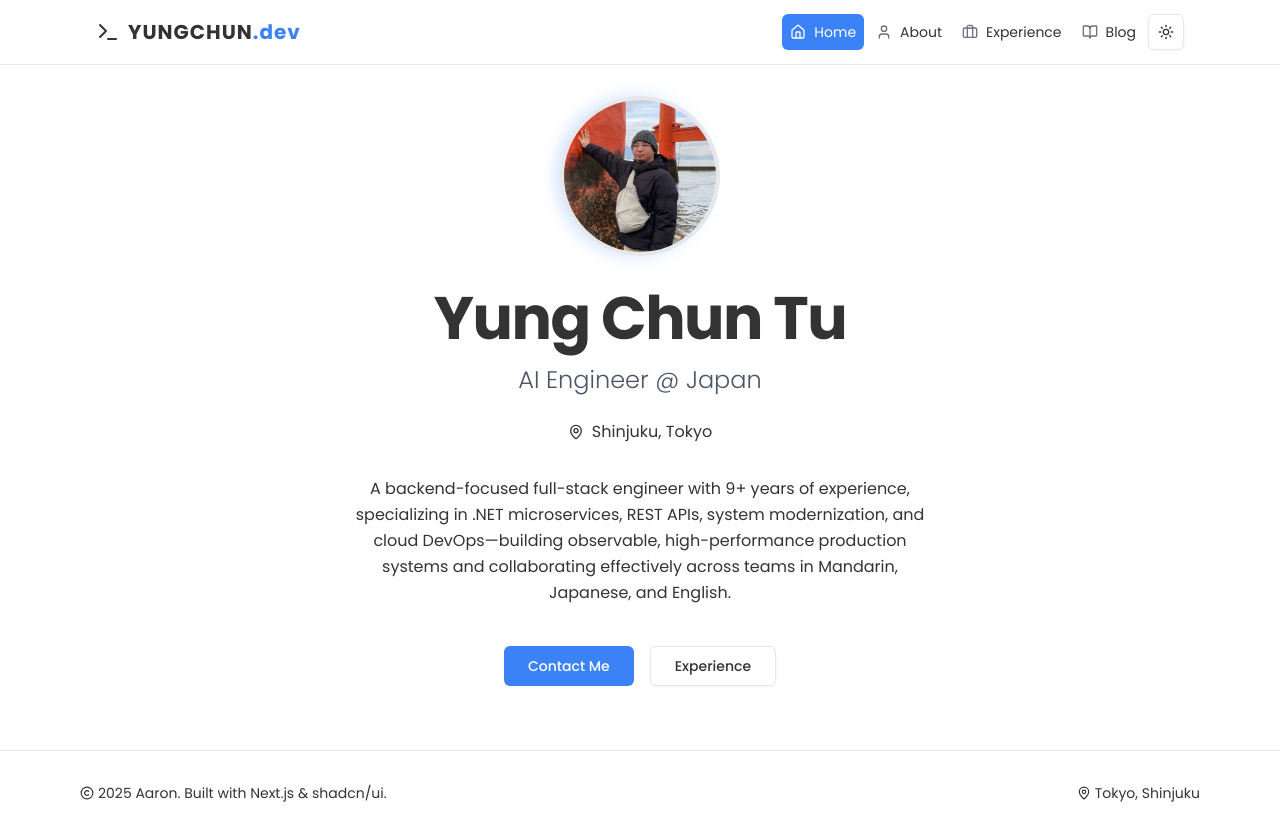
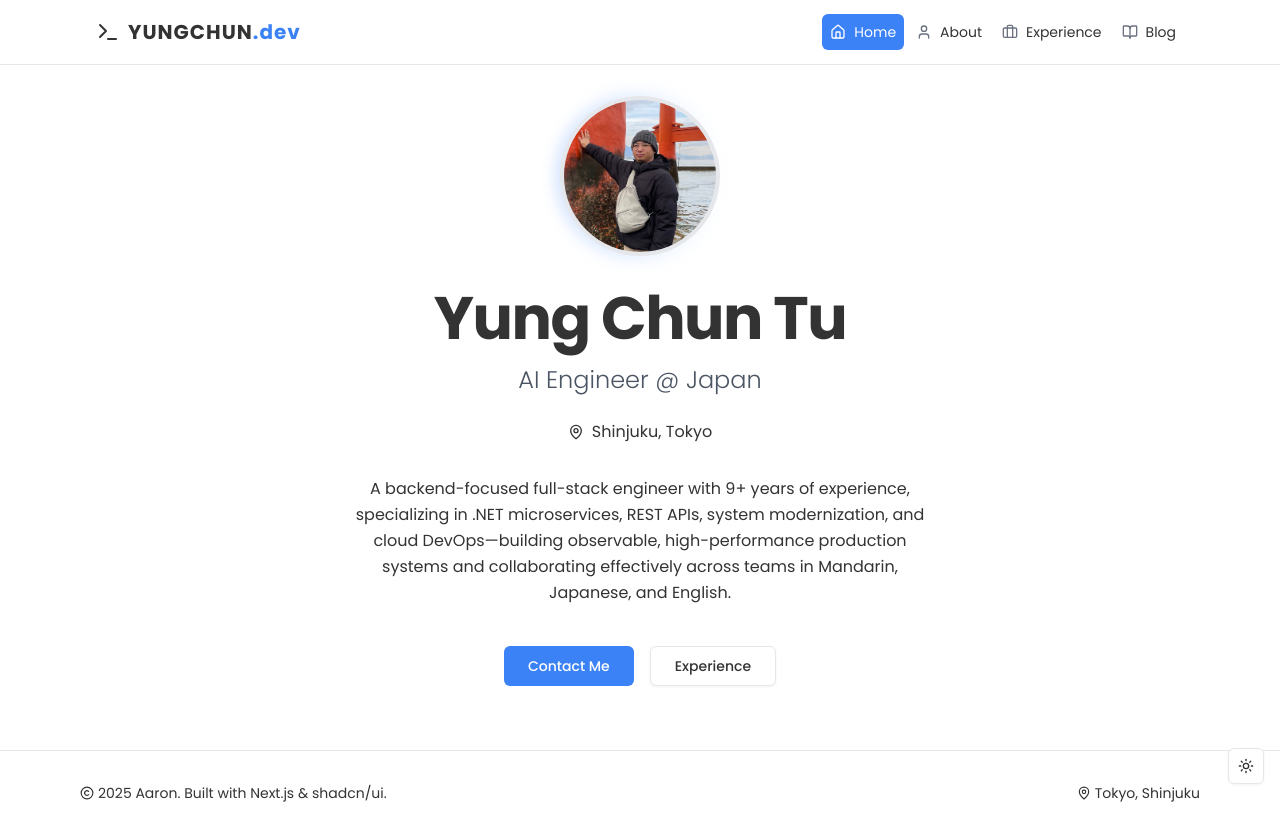
Before and after one commit to ken888686/ken888686.github.io, a Next.js app: page / in a window 1280 px wide. Built offline with nearby package versions, Linux system fonts and the light colour scheme.

Commit message:
move theme button to main page

```diff
--- a/app/layout.tsx
+++ b/app/layout.tsx
@@ -4,6 +4,7 @@ import type { Metadata } from "next";
 import { Poppins } from "next/font/google";
 import "./globals.css";
 import Navbar from "./navbar";
+import ThemeButton from "./theme-button";
 
 const poppings = Poppins({
   weight: ["100", "200", "300", "400", "500", "600", "700", "800", "900"],
@@ -37,6 +38,9 @@ export default function RootLayout({
             {children}
           </main>
           <Footer />
+          <div className="fixed right-4 bottom-4">
+            <ThemeButton />
+          </div>
         </ThemeProvider>
       </body>
     </html>
--- a/app/navbar.tsx
+++ b/app/navbar.tsx
@@ -1,12 +1,6 @@
 "use client";
 
 import { Button } from "@/components/ui/button";
-import {
-  DropdownMenu,
-  DropdownMenuContent,
-  DropdownMenuItem,
-  DropdownMenuTrigger,
-} from "@/components/ui/dropdown-menu";
 import {
   NavigationMenu,
   NavigationMenuItem,
@@ -16,7 +10,6 @@ import {
 import {
   Sheet,
   SheetContent,
-  SheetFooter,
   SheetHeader,
   SheetTitle,
   SheetTrigger,
@@ -27,12 +20,9 @@ import {
   House,
   LucideProps,
   Menu,
-  Moon,
-  Sun,
   Terminal,
   User,
 } from "lucide-react";
-import { useTheme } from "next-themes";
 import Link from "next/link";
 import { usePathname } from "next/navigation";
 import {
@@ -75,7 +65,6 @@ const navItems: {
 export default function Navbar() {
   const pathname = usePathname();
   const [mobileMenuOpen, setMobileMenuOpen] = useState(false);
-  const { setTheme } = useTheme();
 
   const handleCLick = useCallback((e: MouseEvent<HTMLAnchorElement>) => {
     setMobileMenuOpen(false);
@@ -93,29 +82,6 @@ export default function Navbar() {
         YungChun<span className="text-primary lowercase">.dev</span>
       </span>
     </Link>
-  );
-
-  const themeButton = (
-    <DropdownMenu>
-      <DropdownMenuTrigger asChild>
-        <Button variant="outline" size="icon">
-          <Sun className="h-[1.2rem] w-[1.2rem] scale-100 rotate-0 transition-all dark:scale-0 dark:-rotate-90" />
-          <Moon className="absolute h-[1.2rem] w-[1.2rem] scale-0 rotate-90 transition-all dark:scale-100 dark:rotate-0" />
-          <span className="sr-only">Toggle theme</span>
-        </Button>
-      </DropdownMenuTrigger>
-      <DropdownMenuContent align="end">
-        <DropdownMenuItem onClick={() => setTheme("light")}>
-          Light
-        </DropdownMenuItem>
-        <DropdownMenuItem onClick={() => setTheme("dark")}>
-          Dark
-        </DropdownMenuItem>
-        <DropdownMenuItem onClick={() => setTheme("system")}>
-          System
-        </DropdownMenuItem>
-      </DropdownMenuContent>
-    </DropdownMenu>
   );
 
   return (
@@ -155,9 +121,6 @@ export default function Navbar() {
                     </NavigationMenuLink>
                   </NavigationMenuItem>
                 ))}
-
-                {/* Theme button */}
-                <NavigationMenuItem>{themeButton}</NavigationMenuItem>
               </NavigationMenuList>
             </NavigationMenu>
           </div>
@@ -194,10 +157,6 @@ export default function Navbar() {
                     </Button>
                   ))}
                 </div>
-                <SheetFooter>
-                  {/* Theme button */}
-                  {themeButton}
-                </SheetFooter>
               </SheetContent>
             </Sheet>
           </div>
--- /dev/null
+++ b/app/theme-button.tsx
@@ -0,0 +1,38 @@
+"use client";
+
+import { Button } from "@/components/ui/button";
+import {
+  DropdownMenu,
+  DropdownMenuContent,
+  DropdownMenuItem,
+  DropdownMenuTrigger,
+} from "@/components/ui/dropdown-menu";
+import { Moon, Sun } from "lucide-react";
+import { useTheme } from "next-themes";
+
+export default function ThemeButton() {
+  const { setTheme } = useTheme();
+
+  return (
+    <DropdownMenu>
+      <DropdownMenuTrigger asChild>
+        <Button variant="outline" size="icon">
+          <Sun className="h-[1.2rem] w-[1.2rem] scale-100 rotate-0 transition-all dark:scale-0 dark:-rotate-90" />
+          <Moon className="absolute h-[1.2rem] w-[1.2rem] scale-0 rotate-90 transition-all dark:scale-100 dark:rotate-0" />
+          <span className="sr-only">Toggle theme</span>
+        </Button>
+      </DropdownMenuTrigger>
+      <DropdownMenuContent align="end">
+        <DropdownMenuItem onClick={() => setTheme("light")}>
+          Light
+        </DropdownMenuItem>
+        <DropdownMenuItem onClick={() => setTheme("dark")}>
+          Dark
+        </DropdownMenuItem>
+        <DropdownMenuItem onClick={() => setTheme("system")}>
+          System
+        </DropdownMenuItem>
+      </DropdownMenuContent>
+    </DropdownMenu>
+  );
+}
```
